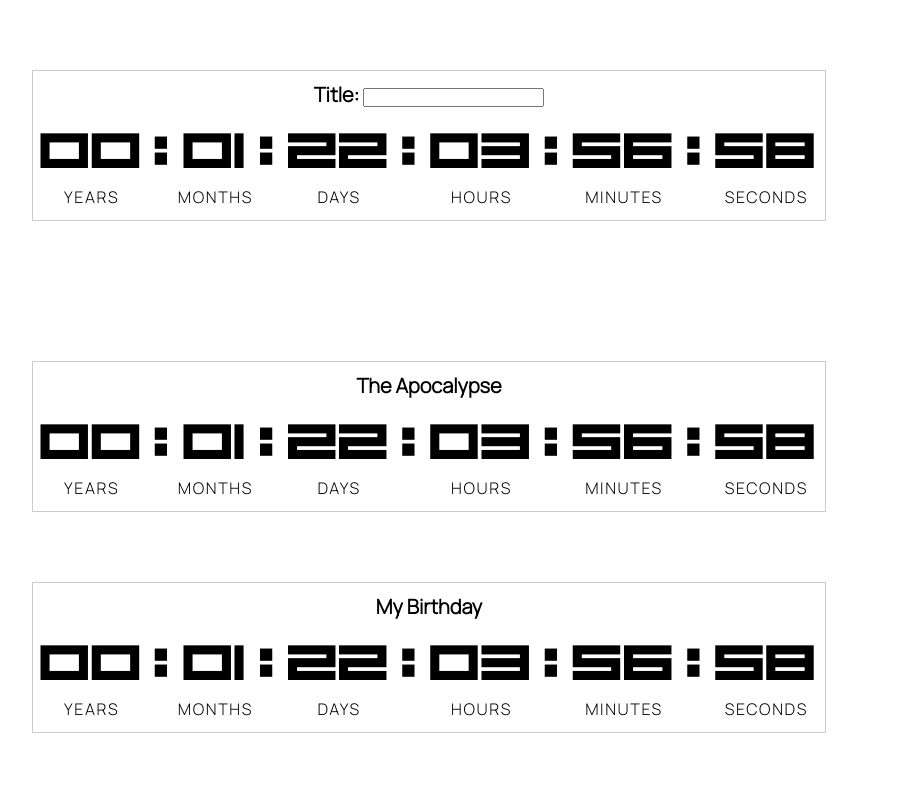
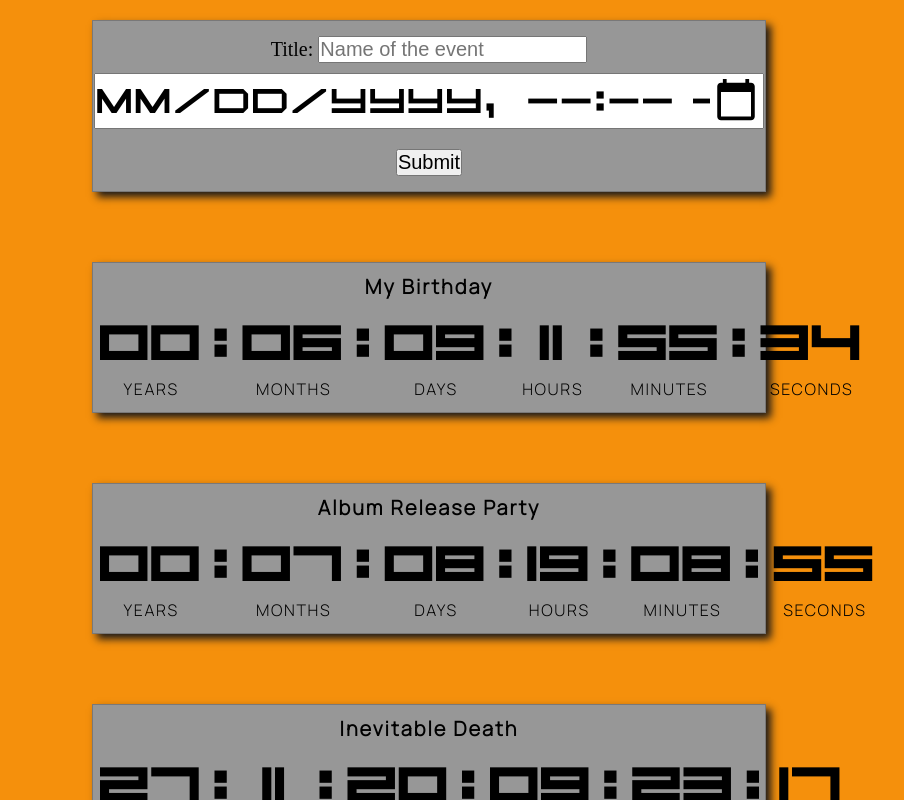
Before and after one commit to imbrikis/Countdown-Timer, a React (Create React App) app: page / in a window 1280 px wide. Shown: the top 800 px of the page, without its empty margins (211-1115 px from the left). Built offline with nearby package versions, Linux system fonts and the light colour scheme.

Commit message:
styling and countdown timer layout

```diff
--- a/src/App.js
+++ b/src/App.js
@@ -1,12 +1,12 @@
 import React from 'react'
 import NewTimer from './components/NewTimer'
-import CountdownTimers from './components/CountdownTimers'
+import TimersLayout from './components/TimersLayout'
 
 const App = () => {
   return (
     <div className="container">
       <NewTimer />
-      <CountdownTimers />
+      <TimersLayout />
     </div>
 
   )
--- a/src/components/TimerLayout.js
+++ b/src/components/CountdownTimer.js
@@ -1,29 +1,22 @@
 import React from 'react'
 
 const TimerLayout = props => {
-  function x() {
-    return(
-      <div>
-        <p style={{display: "inline"}}>Title: </p><input type="text"/>
-      </div>
-    )
-  }
   return (
-    <div className="timer-layout">
-      <h3>{props.title ? props.title : x()}</h3>
+    <div className="countdown-timer">
+      <h3>{props.title ? props.title : "unnamed event"}</h3>
       <table>
         <tr className="countdown-digits">
           <th>{props.years ? props.years : "00"}</th>
           <th>:</th>
-          <th>{props.months ? props.months : "01"}</th>
+          <th>{props.months ? props.months : "00"}</th>
           <th>:</th>
-          <th>{props.days ? props.days : "22"}</th>
+          <th>{props.days ? props.days : "00"}</th>
           <th>:</th>
-          <th>{props.hours ? props.hours : "03"}</th>
+          <th>{props.hours ? props.hours : "00"}</th>
           <th>:</th>
-          <th>{props.minutes ? props.minutes : "56"}</th>
+          <th>{props.minutes ? props.minutes : "00"}</th>
           <th>:</th>
-          <th>{props.seconds ? props.seconds : "58"}</th>
+          <th>{props.seconds ? props.seconds : "00"}</th>
         </tr>
         <tr className="digit-descriptors">
           <td>YEARS</td>
--- a/src/components/CountdownTimers.js
+++ /dev/null
@@ -1,15 +0,0 @@
-import React from 'react'
-import TimerLayout from './TimerLayout'
-
-const countdownTimers = () => {
-  return (
-    <div className="countdown-timer-container">
-      <TimerLayout title="The Apocalypse" />
-      <TimerLayout title="My Birthday" />
-      <TimerLayout title="Inevitable Death" />
-      <TimerLayout title="Album Release Party" />
-    </div>
-  )
-}
-
-export default countdownTimers
--- a/src/components/NewTimer.js
+++ b/src/components/NewTimer.js
@@ -1,10 +1,21 @@
 import React from 'react'
-import TimerLayout from './TimerLayout'
 
 const newTimer = () => {
+  const x = e => {
+    e.preventDefault()
+    console.log(document.getElementById('event-name').value)
+    console.log(document.getElementById('event-date').value)
+  }
   return (
     <div className="new-timer-container">
-      <TimerLayout />
+      <div className="new-timer">
+        <form action="">
+          <label>Title: </label><input id="event-name" type="text" placeholder="Name of the event" />
+          <br/>
+          <input id="event-date" className="datetime-selector" type="datetime-local" />
+          <button onClick={x}>Submit</button>
+        </form>
+      </div>
     </div>
   )
 }
--- /dev/null
+++ b/src/components/TimersLayout.js
@@ -0,0 +1,15 @@
+import React from 'react'
+import CountdownTimer from './CountdownTimer'
+
+const countdownTimers = () => {
+  return (
+    <div className="countdown-timers-container">
+      <CountdownTimer title="My Birthday" years="00" months="06" days="09" hours="11" minutes="55" seconds="34" />
+      <CountdownTimer title="Album Release Party" years="00" months="07" days="08" hours="19" minutes="08" seconds="55" />
+      <CountdownTimer title="Inevitable Death" years="27" months="11" days="20" hours="09" minutes="23" seconds="17" />
+      <CountdownTimer title="The Apocalypse" years="79" months="04" days="23" hours="04" minutes="37" seconds="09" />
+    </div>
+  )
+}
+
+export default countdownTimers
--- a/src/styles/style.css
+++ b/src/styles/style.css
@@ -8,11 +8,53 @@
   padding: 0;
 }
 
+.container {
+  width: 100%;
+  background-color: #f5900c;
+}
+
+.new-timer-container, .countdown-timers-container {
+  margin: auto;
+  width: 70%;
+  text-align: center;
+}
+
+.new-timer {
+  border: 1px solid rgb(121, 120, 120);
+  display: inline-block;
+  width: 75%;
+  padding: 15px 0;
+  margin-top: 20px;
+  box-shadow: 5px 5px 8px #1b1919;
+  background-color: rgb(151, 151, 151);
+}
+
+.countdown-timer {
+  margin-top: 70px;
+  border: 1px solid rgb(121, 120, 120);
+  display: inline-block;
+  width: 75%;
+  box-shadow: 5px 5px 8px #1b1919;
+  background-color: rgb(151, 151, 151);
+}
+
+button {
+  font-size: 20px;
+  margin-top: 10px;
+}
+
 h3 {
   text-align: center;
   font-family: 'Manrope', sans-serif;
   font-size: 20px;
+
   margin: 10px 0;
+  letter-spacing: 0.1em;
+}
+
+form label, input {
+  font-size: 20px;
+  margin-bottom: 10px;
 }
 
 table {
@@ -26,8 +68,9 @@ table td {
   padding-bottom: 10px;
 }
 
-.countdown-digits {
-  font-size: 64px;
+.datetime-selector {
+  width: 99%;
+  font-size: 48px;
   font-family: 'DigitalFont', sans-serif;
 }
 
@@ -36,37 +79,11 @@ table td {
   letter-spacing: 0.1em;
 }
 
-.container {
-  position: absolute;
-  width: 100%;
-  height: 100%;
+.countdown-digits {
+  font-size: 64px;
+  font-family: 'DigitalFont', sans-serif;
 }
 
-.new-timer-container, .countdown-timer-container {
-  margin: auto;
-  width: 70%;
-  text-align: center;
-}
-
-.new-timer-container {
-  /*background-color: grey;*/
-  min-height: 25%;
-  display: flex;
-  align-items: center;
-  justify-content: center;
-}
-
-.countdown-timer-container {
-  /*background-color: beige;*/
-  min-height: 75%;
-}
-
-.timer-layout {
-  margin-top: 70px;
-  border: 1px solid #ccc;
-  display: inline-block;
-}
-
-.timer-layout:nth-last-child(1) {
+.countdown-timer:nth-last-child(1) {
   margin-bottom: 70px;
 }
```
